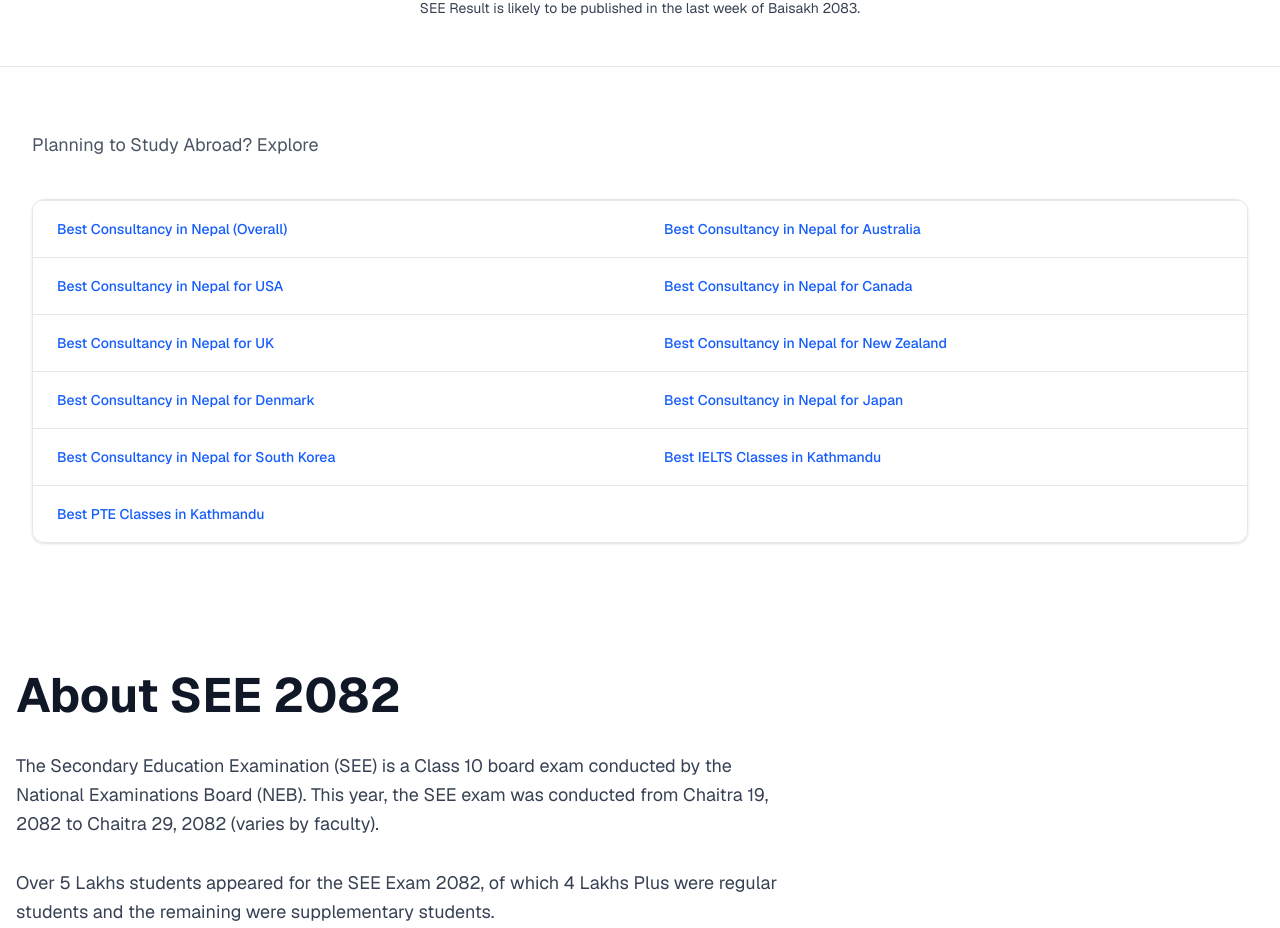
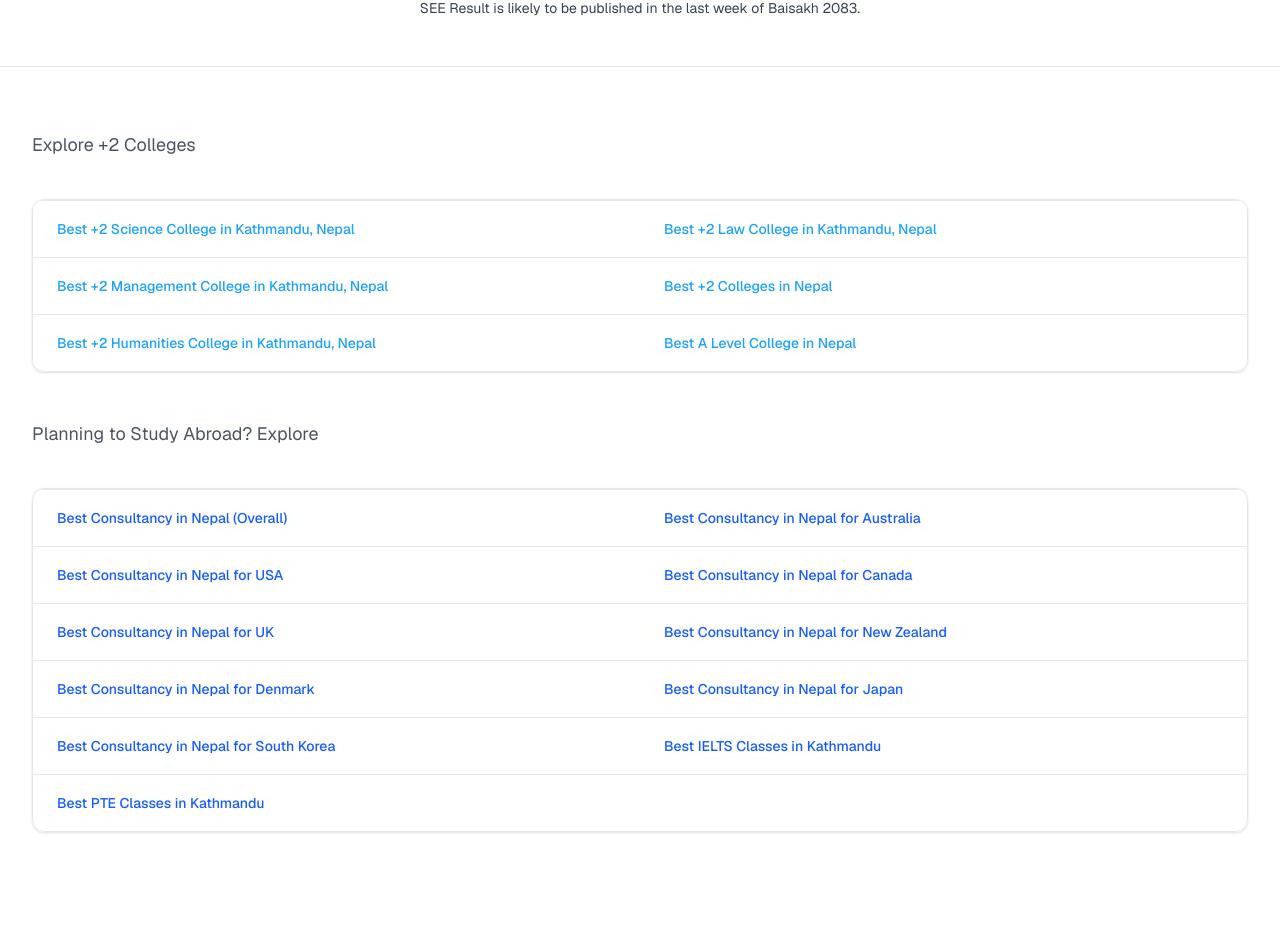
Before and after one commit to ronishdhakal/see, a Next.js app: page / in a window 1280 px wide. Shown: the part 992-1920 px from the top of the page. Built offline with nearby package versions, Linux system fonts and the light colour scheme.

Commit message:
Also Check COlelges

```diff
--- a/src/app/components/result/AlsoCheck.js
+++ b/src/app/components/result/AlsoCheck.js
@@ -1,4 +1,6 @@
 export default function AlsoCheck() {
+  const BRAND = "#1ca3fd";
+
   const featuredLinks = [
     {
       label: "Best Consultancy in Nepal (Overall)",
@@ -46,20 +48,86 @@ export default function AlsoCheck() {
     },
   ];
 
-  const groupedLinks = featuredLinks.reduce((rows, item, i, arr) => {
-    if (i % 2 === 0) {
-      rows.push([item, arr[i + 1]]);
-    }
-    return rows;
-  }, []);
+  const collegeLinks = [
+    [
+      "Best +2 Science College in Kathmandu, Nepal",
+      "https://www.collegeinfonepal.com/information/best-plus-2-science-colleges-in-kathmandu",
+    ],
+    [
+      "Best +2 Law College in Kathmandu, Nepal",
+      "https://www.collegeinfonepal.com/information/best-plus-2-law-colleges-in-kathmandu",
+    ],
+    [
+      "Best +2 Management College in Kathmandu, Nepal",
+      "https://www.collegeinfonepal.com/information/best-plus-2-management-colleges-in-kathmandu",
+    ],
+    [
+      "Best +2 Colleges in Nepal",
+      "https://www.collegeinfonepal.com/information/best-plus-2-colleges-in-nepal",
+    ],
+    [
+      "Best +2 Humanities College in Kathmandu, Nepal",
+      "https://www.collegeinfonepal.com/information/best-plus-2-humanities-colleges-in-kathmandu",
+    ],
+    [
+      "Best A Level College in Nepal",
+      "https://www.collegeinfonepal.com/information/best-a-level-college-in-nepal",
+    ],
+  ];
+
+  const groupLinks = (links) =>
+    links.reduce((rows, item, i, arr) => {
+      if (i % 2 === 0) rows.push([item, arr[i + 1]]);
+      return rows;
+    }, []);
+
+  const groupedCollegeLinks = groupLinks(collegeLinks);
+  const groupedFeaturedLinks = groupLinks(featuredLinks);
 
   return (
     <section className="w-full bg-white py-12 sm:py-14 md:py-16">
       <div className="max-w-7xl mx-auto px-4 sm:px-6 lg:px-8">
-        {/* <h2 className="text-3xl sm:text-4xl md:text-5xl font-bold text-gray-900 mb-4">
-          Also Check:
-        </h2> */}
 
+        {/* ── Explore +2 Colleges FIRST ── */}
+        <p className="text-base sm:text-lg text-gray-600 mb-8 sm:mb-10">
+          Explore +2 Colleges
+        </p>
+
+        <div className="overflow-hidden rounded-xl border border-gray-200 shadow-sm mb-12">
+          <div className="overflow-x-auto">
+            <table className="w-full text-left text-sm md:text-base">
+              <tbody>
+                {groupedCollegeLinks.map((row, index) => (
+                  <tr
+                    key={index}
+                    className="border-t border-gray-200 hover:bg-gray-50 transition"
+                  >
+                    {row.map((item, colIndex) => (
+                      <td
+                        key={colIndex}
+                        className="px-4 sm:px-6 py-4 align-top w-1/2"
+                      >
+                        {item ? (
+                          <a
+                            href={item[1]}
+                            target="_blank"
+                            rel="noopener noreferrer"
+                            className="hover:underline font-medium text-xs sm:text-sm"
+                            style={{ color: BRAND }}
+                          >
+                            {item[0]}
+                          </a>
+                        ) : null}
+                      </td>
+                    ))}
+                  </tr>
+                ))}
+              </tbody>
+            </table>
+          </div>
+        </div>
+
+        {/* ── Study Abroad BELOW ── */}
         <p className="text-base sm:text-lg text-gray-600 mb-8 sm:mb-10">
           Planning to Study Abroad? Explore
         </p>
@@ -68,7 +136,7 @@ export default function AlsoCheck() {
           <div className="overflow-x-auto">
             <table className="w-full text-left text-sm md:text-base">
               <tbody>
-                {groupedLinks.map((row, index) => (
+                {groupedFeaturedLinks.map((row, index) => (
                   <tr
                     key={index}
                     className="border-t border-gray-200 hover:bg-gray-50 transition"
@@ -96,6 +164,7 @@ export default function AlsoCheck() {
             </table>
           </div>
         </div>
+
       </div>
     </section>
   );
```
